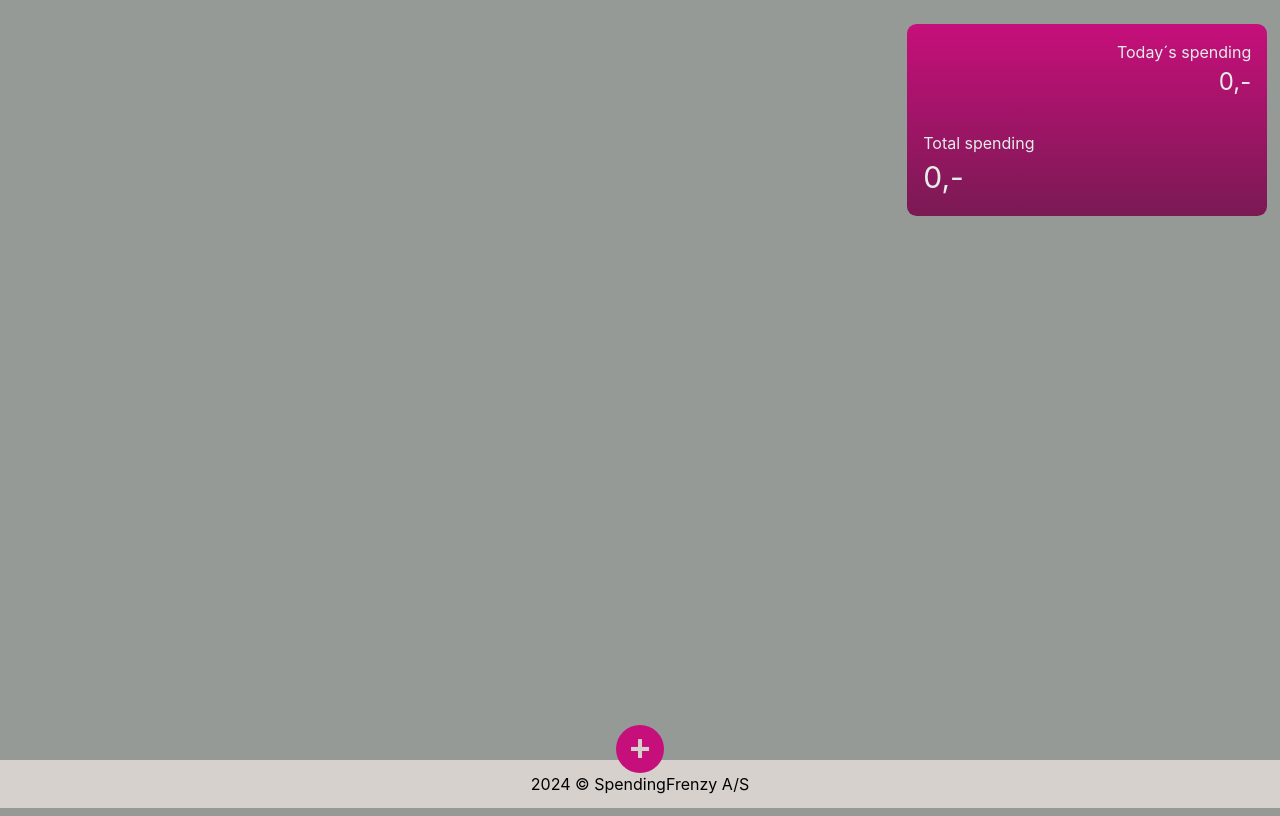
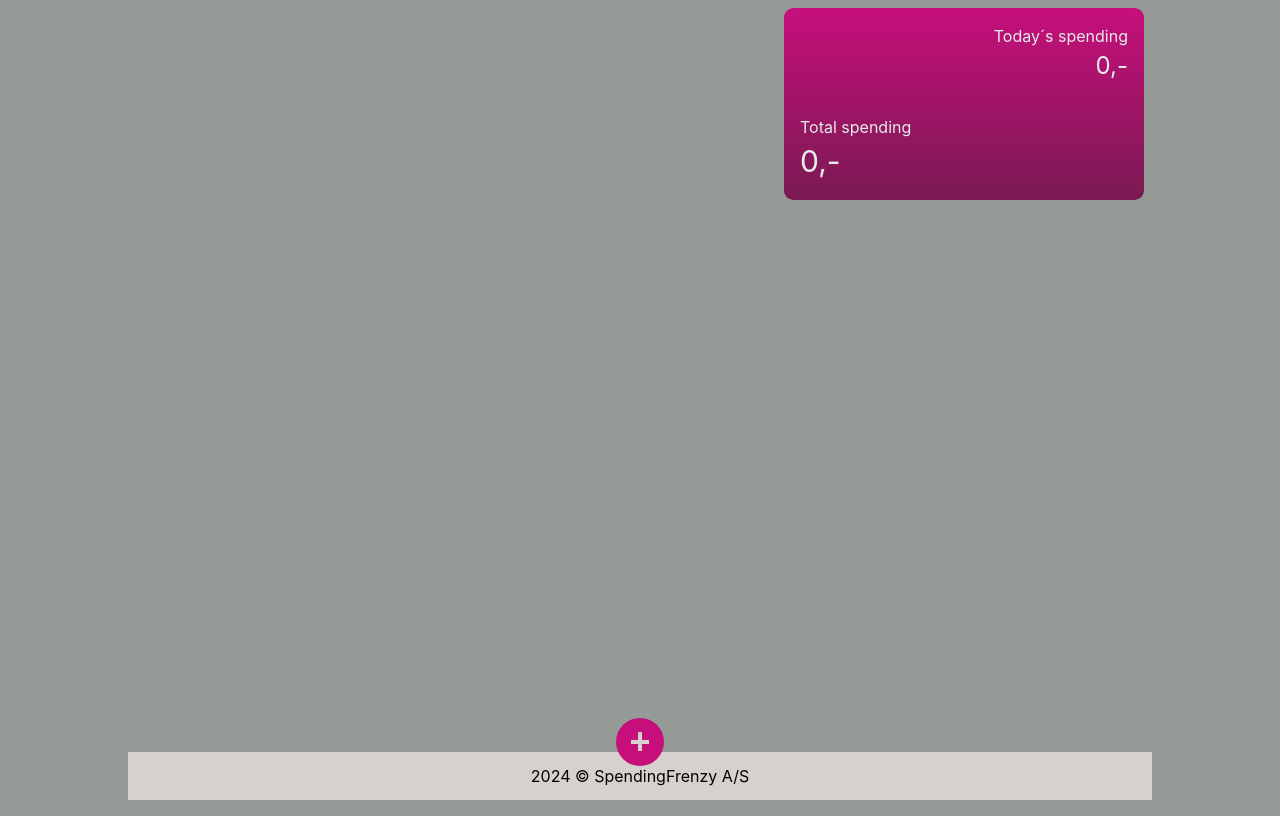
Before and after one commit to SimonADW/ffu-assignment3-expense-tracker-, a React (Vite) app: page / in a window 1280 px wide. Built offline with nearby package versions, Linux system fonts and the light colour scheme.

Commit message:
Set responsive date format, resize body

```diff
--- a/src/App.css
+++ b/src/App.css
@@ -5,18 +5,19 @@ body {
 main {
 	width: 100%;
 	height: 100vh;
+	position: relative;
 
 	display: flex;
 	flex-direction: column;
 	justify-content: space-between;
 
-	margin: 0;
-	padding: 1rem 0.3rem 0 0.3rem ;
+	margin: 0 auto;
 }
 
 .footer {
 	height: 3rem;
-	width: 100vw;
+	width: 100%;
+
 	display: flex;
 	align-items: center;
 	justify-content: center;
@@ -24,3 +25,11 @@ main {
 
 	background: var(--color-primary);
 }
+
+
+@media screen and (min-width: 1024px ) {
+	main {
+		max-width: 1024px;
+	}
+
+}
--- a/src/App.jsx
+++ b/src/App.jsx
@@ -82,7 +82,7 @@ function App() {
           )}
         </section>
 
-        <footer className="footer">2024 © SpendingFrenzy A/S</footer>
+      <footer className="footer">2024 © SpendingFrenzy A/S</footer>
       </main>
     </>
   );
--- a/src/Components/ExpenseForm/ExpenseForm.jsx
+++ b/src/Components/ExpenseForm/ExpenseForm.jsx
@@ -8,8 +8,15 @@ export default function ExpenseForm({formStateSetter, handleExpense, expenses})
 		this.title = title,
 		this.category = category,
 		this.id = Date.now()
-		this.dateObject = new Date(),
-		this.date = `${this.dateObject.getFullYear()}-${this.dateObject.getMonth() +1 }-${this.dateObject.getDate()}`
+		this.getDate = function() {
+			const dateObject = new Date();
+			const year = dateObject.getFullYear();
+			const month = dateObject.getMonth() + 1;
+			const monthPadded = month.toString().padStart(2, 0)
+			const date = dateObject.getDate();
+			return `${year}-${monthPadded}-${date}`;
+
+		}
 	}
 
 	function handleSubmit(event) {
@@ -26,17 +33,17 @@ export default function ExpenseForm({formStateSetter, handleExpense, expenses})
 
 			<div>
 				<label htmlFor="amount" className={styles.amountLabel}>Expense amount</label>
-				<input type="text" name="amount" className="amountInput" autoFocus/>
+				<input type="number" name="amount" className="amountInput" tabIndex={1} autoFocus/>
 			</div>
 
 			<div>
 				<label htmlFor="title" className={styles.titleLabel}>Expense title</label>
-				<input type="text" name="title" className="titleInput" />
+				<input type="text" name="title" className="titleInput" tabIndex={2} />
 			</div>
 
 			<div>
 				<label htmlFor="category" className={styles.categoryLabel}>Expense Category</label>
-				<select name="category" id="" className="categoryInput">
+				<select name="category" id="" className="categoryInput" tabIndex={3}>
 					<option value="groceries">Groceries</option>
 					<option value="housing">Housing</option>
 					<option value="transportation">Transportation</option>
--- a/src/Components/ListDisplayPage/ListDisplayPage.jsx
+++ b/src/Components/ListDisplayPage/ListDisplayPage.jsx
@@ -2,8 +2,6 @@ import ListItem from "../ListItem/ListItem";
 import style from "./ListDisplayPage.module.css"
 
 export default function ListDisplayPage({formStateSetter, expenses, deleteExpense}) {
-
-
 
 	return <>
 		<ul>
--- a/src/Components/ListDisplayPage/ListDisplayPage.module.css
+++ b/src/Components/ListDisplayPage/ListDisplayPage.module.css
@@ -3,10 +3,16 @@
   height: 3rem;
 
   position: absolute;
-	bottom: 1.7rem;
+  bottom: 2.1rem;
   left: 50%;
   transform: translateX(-50%);
   font-size: 36px;
   font-weight: 600;
   color: var(--color-primary);
 }
+
+/* @media screen and (min-width: 500px ) {
+	.addExpenseButton {
+		top: 35%;
+	}
+} */
--- a/src/Components/ListItem/ListItem.jsx
+++ b/src/Components/ListItem/ListItem.jsx
@@ -15,14 +15,14 @@ export default function ListItem({currentItem, deleteExpense}) {
     <>
           {/* LEFT SECTION OF ITEM */}
       <li className={styles.listItem} data-id={currentItem.id} >
-        <span className="liLeft">
-          <span className="li__icon">
+        <span>
+          <span>
 		        <img className={styles.categoryIcon} src={`${currentItem.category}.svg`} alt="" />
           </span>
 
-          <span className="li__date">{currentItem.date}</span>
+          <span className={styles.li__date}>{window.innerWidth > 500 ? currentItem.getDate() : currentItem.getDate().substr(5)}</span>
 
-          <span className="li__title">{currentItem.title}</span>
+          <span className={styles.li__title}>{currentItem.title}</span>
         </span>
 
          {/* RIGHT SECTION OF ITEM */}
--- a/src/Components/ListItem/ListItem.module.css
+++ b/src/Components/ListItem/ListItem.module.css
@@ -23,6 +23,7 @@
 	width: 1.8rem;
 	display: flex;
 	align-items: center;
+	justify-content: center;
 }
 
 .deleteButton svg path {
@@ -39,3 +40,7 @@
 	padding: 0.2rem;
 	background: var(--color-primary);
 }
+
+.li__date {
+	margin-right: 0.5rem;
+}
--- a/src/Components/SumDisplay/SumDisplay.jsx
+++ b/src/Components/SumDisplay/SumDisplay.jsx
@@ -6,15 +6,17 @@ export default function SumDisplay({totalSum, daySum}) {
 
 	return <>
 		<section className={styles.sumDisplaySection}>
+			<div className={styles.sumWrapper}>
+
 				<div>
 					<div>Today´s spending</div>
 					<div className={styles.todaySum}>{daySum},-</div>
 				</div>
-
 				<div>
 					<div>Total spending</div>
 					<div className={styles.totalSum}>{totalSum},-</div>
 				</div>
+			</div>
 		</section>
 	</>
 }
--- a/src/Components/SumDisplay/SumDisplay.module.css
+++ b/src/Components/SumDisplay/SumDisplay.module.css
@@ -1,7 +1,11 @@
-
 .sumDisplaySection {
   width: 100%;
-	max-width: 22.5rem;
+  padding: 0.5rem;
+}
+
+.sumWrapper {
+  width: 100%;
+  max-width: 100%;
   height: 12rem;
 
   display: flex;
@@ -9,10 +13,10 @@
   justify-content: space-between;
   margin-left: auto;
   padding: 1rem;
+
   border-radius: 0.6rem;
   color: var(--background);
-	background: linear-gradient(180deg, var(--color-button), #7A1A53);
-
+  background: linear-gradient(180deg, var(--color-button), #7a1a53);
 }
 
 .sumDisplaySection div:nth-child(1) {
@@ -28,14 +32,8 @@
   font-size: 30px;
 }
 
-.todaySum {
-
+@media screen and (min-width: 500px) {
+  .sumWrapper {
+    max-width: 22.5rem;
   }
-
-@media screen and (max-width: 500px ) {
-	.sumDisplaySection {
-		max-width: 100%;
-
 }
-
-}
--- a/src/index.css
+++ b/src/index.css
@@ -9,14 +9,12 @@
   font-family: Inter, system-ui, Avenir, Helvetica, Arial, sans-serif;
   line-height: 1.5;
   font-weight: 400;
+}
 
+* {
+  box-sizing: border-box;
   margin: 0;
   padding: 0;
-  box-sizing: border-box;
-}
-
-*{
-  box-sizing: border-box;
 }
 
 button {
@@ -26,5 +24,5 @@ button {
 }
 
 ul {
-  padding: 0;
+  padding: 0 0.5rem;
 }
```
Lines whose indentation alone changed are shown as unchanged.
